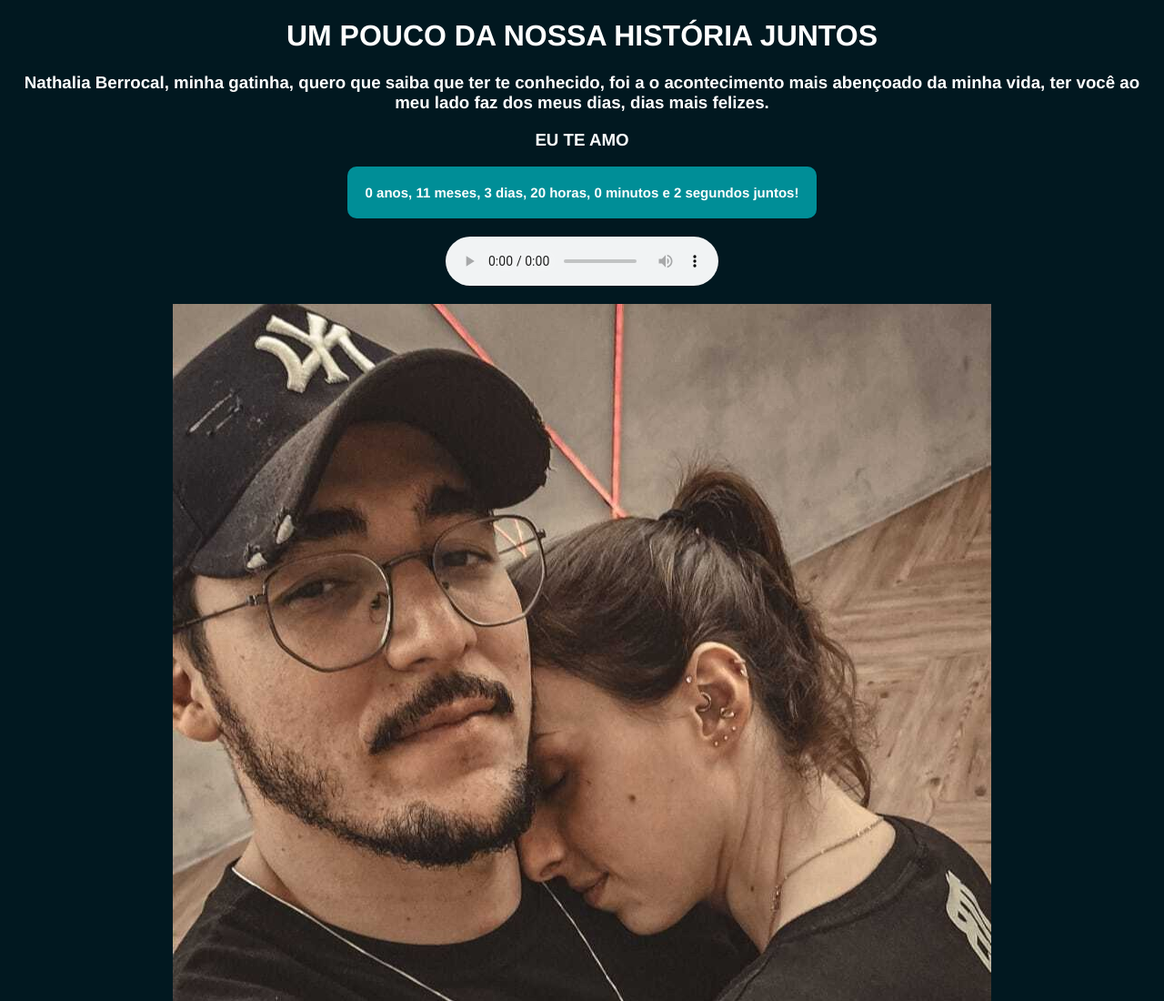
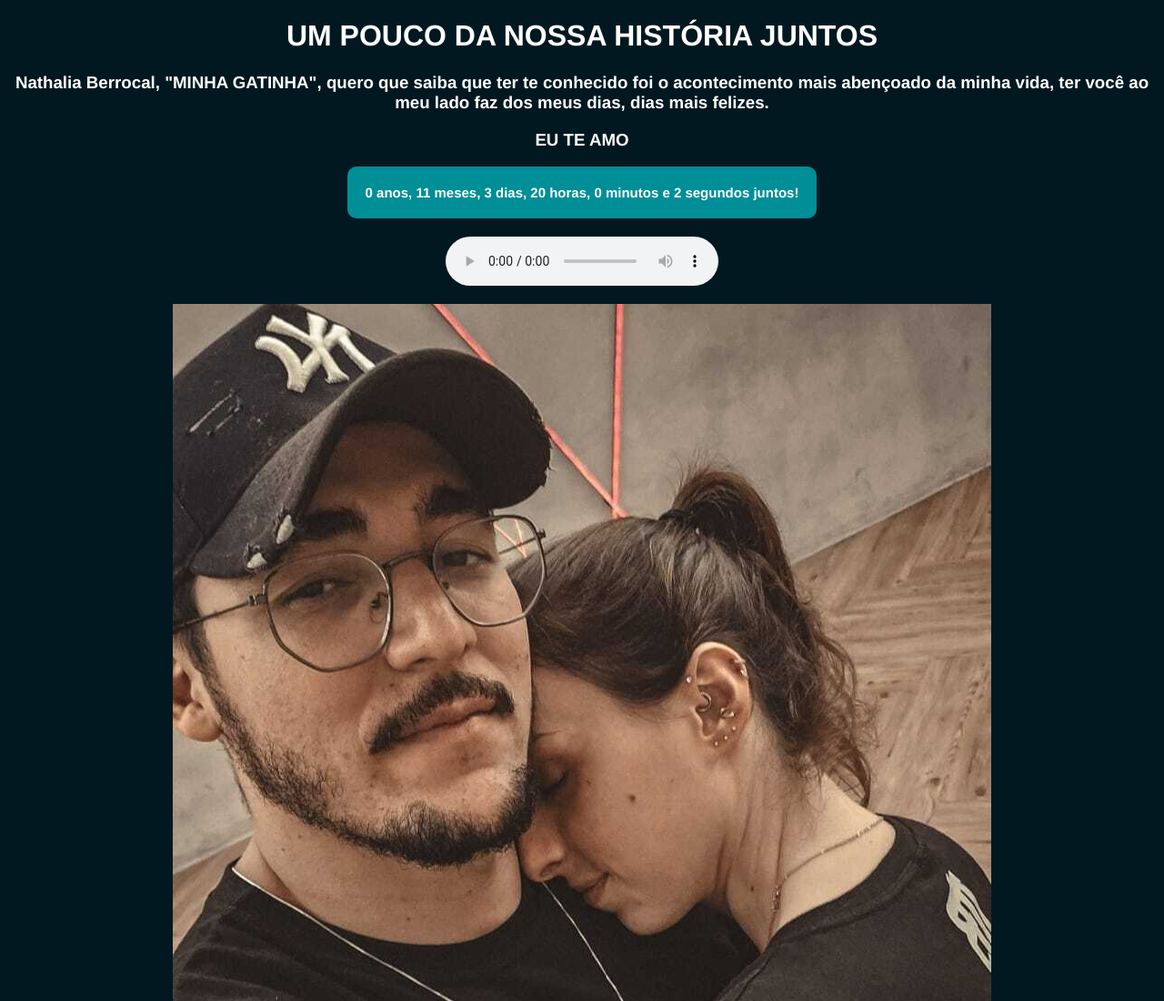
Before and after one commit to heitorRMelo/BONS_MOMENTOS, a plain HTML site: page index.html in a window 1280 px wide. Shown: the top 1100 px of the page at 91% size. Drawn offline with Linux system fonts and the light colour scheme.

Commit message:
Update index.html

```diff
--- a/index.html
+++ b/index.html
@@ -8,7 +8,7 @@
 </head>
 <body>
     <h1>UM POUCO DA NOSSA HISTÓRIA JUNTOS</h1>
-    <h3>Nathalia Berrocal, minha gatinha, quero que saiba que ter te conhecido, foi a o acontecimento mais abençoado da minha vida, ter você ao meu lado faz dos meus dias, dias mais felizes.</h3>
+    <h3>Nathalia Berrocal, "MINHA GATINHA", quero que saiba que ter te conhecido foi o acontecimento mais abençoado da minha vida, ter você ao meu lado faz dos meus dias, dias mais felizes.</h3>
     <h3>EU TE AMO</h3>
     <div id="contador"></div>
 
```
